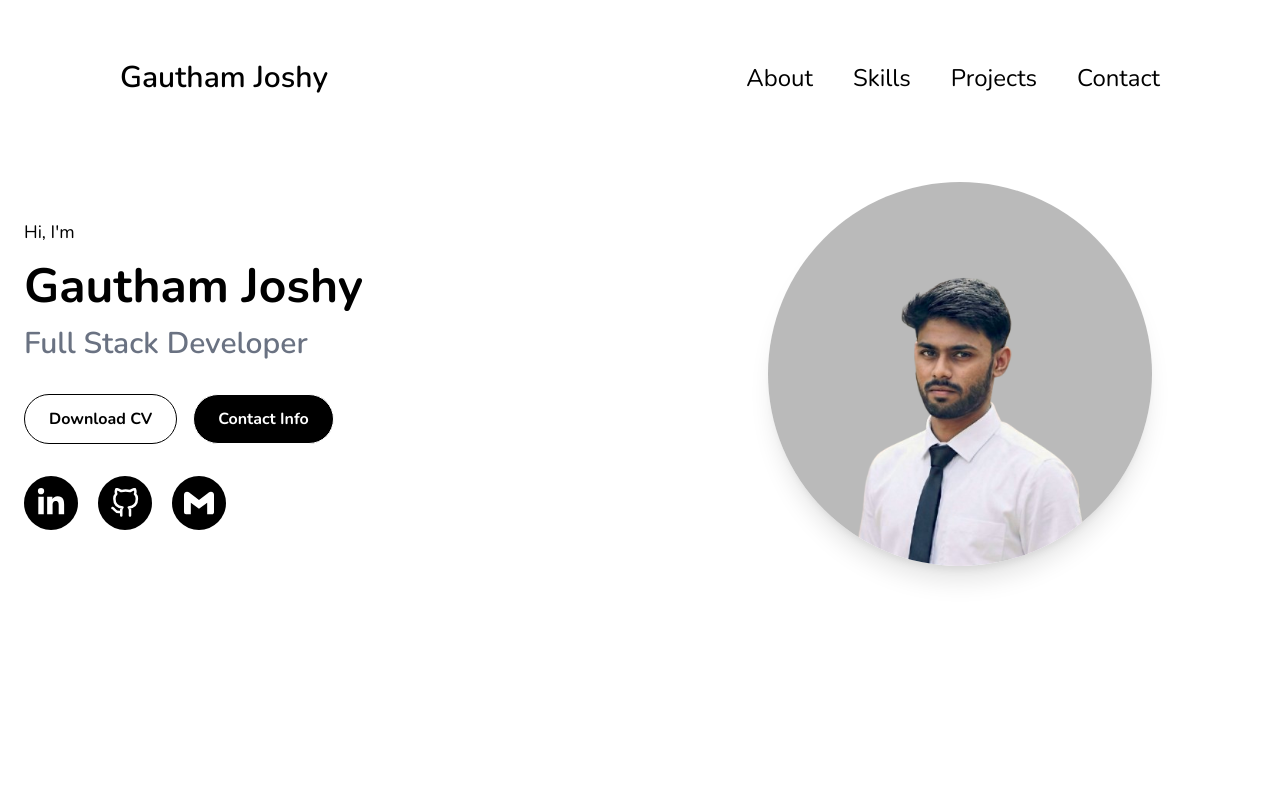
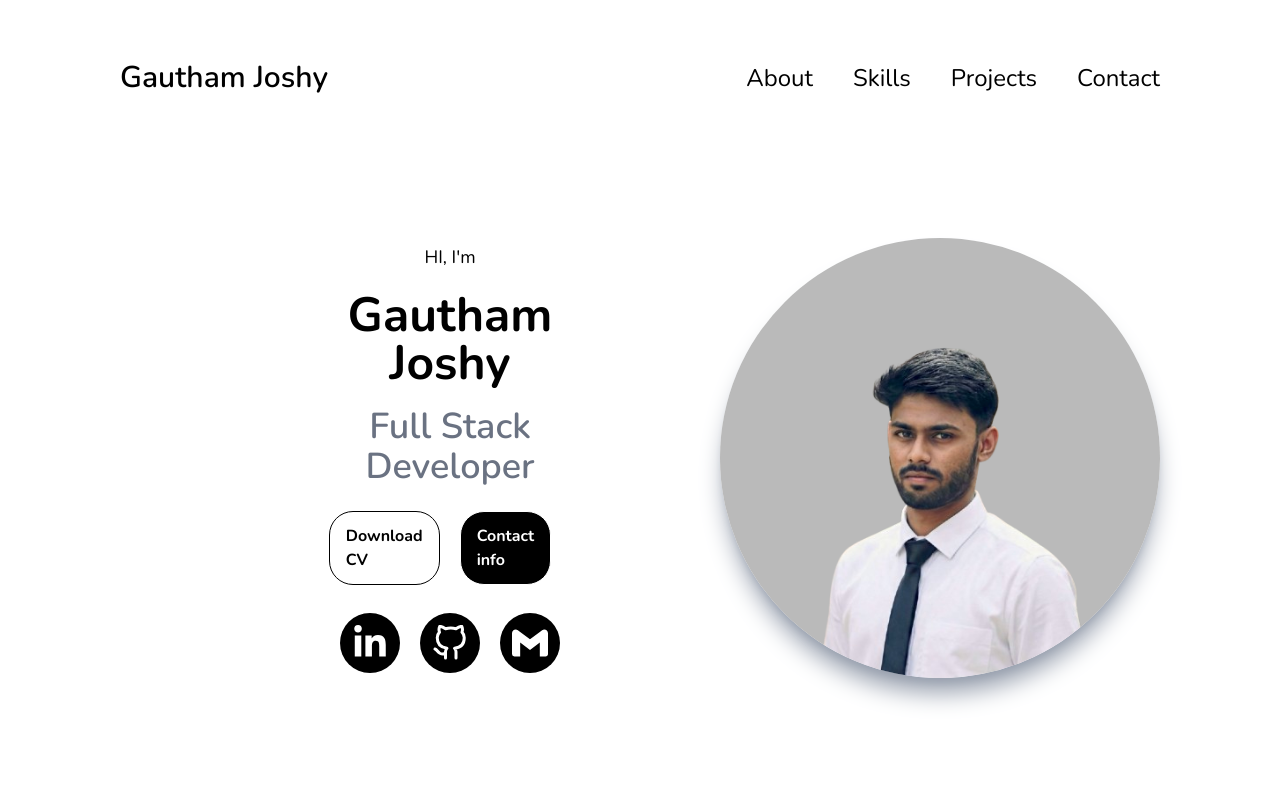
Before and after one commit to gauthamjoshy/newPortfolio, a React (Vite) app: page / in a window 1280 px wide. Shown: the top 800 px of the page. Built offline with nearby package versions, Linux system fonts and the light colour scheme.

Commit message:
restored home

```diff
--- a/src/components/Home.jsx
+++ b/src/components/Home.jsx
@@ -1,74 +1,58 @@
 import React from 'react'
 import { FaLinkedinIn } from 'react-icons/fa'
 import { FiGithub } from 'react-icons/fi'
+import profileImage from '../../src/assets/profileImg.png'
 import { SiGmail } from 'react-icons/si'
-import profileImage from '../assets/profileImg.png'
+// import { a } from '../../documents/RESUME_ABIN'
 
 function Home() {
     return (
-    <section id="home" className="w-full">
-      <div className="max-w-7xl mx-auto px-6 py-16 grid md:grid-cols-2 gap-12 items-center">
+        <>
+            <div id='home' className='grid md:grid-cols-2 md:gap-40 md:mx-25 md:mt-30 mt-10'>
+                {/* info */}
+                <div className='flex justify-center items-center md:ms-60'>
+                    <div className=''>
+                        <div className='text-center'>
+                            <p className='text-lg font-medium '>HI, I'm</p>
+                            <h1 className='md:text-5xl text-3xl font-bold mt-5'>Gautham Joshy</h1>
+                            <h2 className='md:text-4xl text-2xl font-semibold text-gray-500 mt-5'>Full Stack Developer</h2>
 
-        {/* Text */}
-        <div className="text-center md:text-left">
-          <p className="text-lg font-medium">Hi, I'm</p>
-          <h1 className="text-4xl md:text-5xl font-bold mt-4">
-            Gautham Joshy
-          </h1>
-          <h2 className="text-2xl md:text-3xl font-semibold text-gray-500 mt-4">
-            Full Stack Developer
-          </h2>
-
-          <div className="flex justify-center md:justify-start gap-4 mt-8">
-            <a
-              href="/documents/RESUME_ABIN.pdf"
-              className="border px-6 py-3 rounded-full font-bold hover:bg-black hover:text-white transition"
-            >
-              Download CV
-            </a>
-            <a
-              href="#contact"
-              className="bg-black text-white px-6 py-3 rounded-full font-bold hover:bg-white hover:text-black border transition"
-            >
-              Contact Info
-            </a>
                         </div>
 
-          <div className="flex justify-center md:justify-start gap-5 mt-8">
-            <a
-              href="https://www.linkedin.com/in/gautham-joshy"
-              className="p-3 bg-black rounded-full hover:bg-white transition"
-            >
-              <FaLinkedinIn className="text-3xl text-white hover:text-black transition" />
+                        <div className='flex justify-center items-center md:gap-5 gap-2 mt-6'>
+                            <a href='/documents/RESUME_ABIN.pdf' className='download text-black border w-fit py-3 px-4 rounded-3xl font-bold flex items-center cursor-pointer hover:text-white hover:bg-black transition'>Download CV</a>
+                            <a href='#contact' className='text-white bg-black border w-fit py-3 px-4 rounded-3xl font-bold flex items-center cursor-pointer hover:text-black hover:bg-white transition'>Contact info</a>
+                            <div></div>
+                        </div>
+
+                        <div className='flex justify-center items-center md:gap-5 md:me-15 me-10 gap-2 mt-7'>
+                            <a href='https://www.linkedin.com/in/gautham-joshy' className=' bg-black hover:bg-white transition p-3 rounded-full '>
+                                <FaLinkedinIn className='relative text-white text-4xl cursor-pointer hover:text-black transition' />
                             </a>
-            <a
-              href="https://github.com/gauthamjoshy"
-              className="p-3 bg-black rounded-full hover:bg-white transition"
-            >
-              <FiGithub className="text-3xl text-white hover:text-black transition" />
+                            <a href='https://github.com/gauthamjoshy' className=' bg-black hover:bg-white p-3 rounded-full '>
+                                <FiGithub className='relative text-white text-4xl cursor-pointer hover:text-black transition' />
                             </a>
-            <div className="relative group">
-              <div className="p-3 bg-black rounded-full">
-                <SiGmail className="text-3xl text-white group-hover:rotate-45 transition" />
+                            {/* <a href='' className='relative bg-black hover:bg-white p-3 rounded-full '>
+                                <SiGmail className='relative text-white text-4xl cursor-pointer hover:text-black transition' />
+                            </a> */}
+                            <div className='relative mb-auto '>
+                                <p className='absolute flex items-center group gap-5 bg-black text-white p-3 rounded-full transition-all '>
+                                    <SiGmail className='text-4xl group-hover:rotate-45 transition-all duration-300' />
+                                    <span className='text-lg hidden group-hover:inline-block transition-all'>gauthamjoshy32@gmail.com</span>
+                                </p>
                             </div>
-              <span className="absolute left-12 top-1/2 -translate-y-1/2 bg-black text-white px-4 py-2 rounded-full text-sm hidden group-hover:block">
-                gauthamjoshy32@gmail.com
-              </span>
                         </div>
                     </div>
                 </div>
 
-        {/* Image */}
-        <div className="flex justify-center">
-          <img
-            src={profileImage}
-            alt="profile"
-            className="w-72 h-72 md:w-96 md:h-96 rounded-full object-cover shadow-xl hover:scale-105 transition"
-          />
+                {/* image */}
+                <div className='md:mt-0 mt-10'>
+                    <img className='shadow-xl shadow-gray-400 hover:scale-102 hover:shadow-xl hover:shadow-black transition duration-300 md:w-110 md:h-110 w-90 h-90 md:mx-0 mx-7 ' style={{ borderRadius: "50%" }} src={profileImage} alt="" />
                 </div>
 
             </div>
-    </section>
+
+        </>
     )
 }
 
```
Lines whose indentation alone changed are shown as unchanged.
